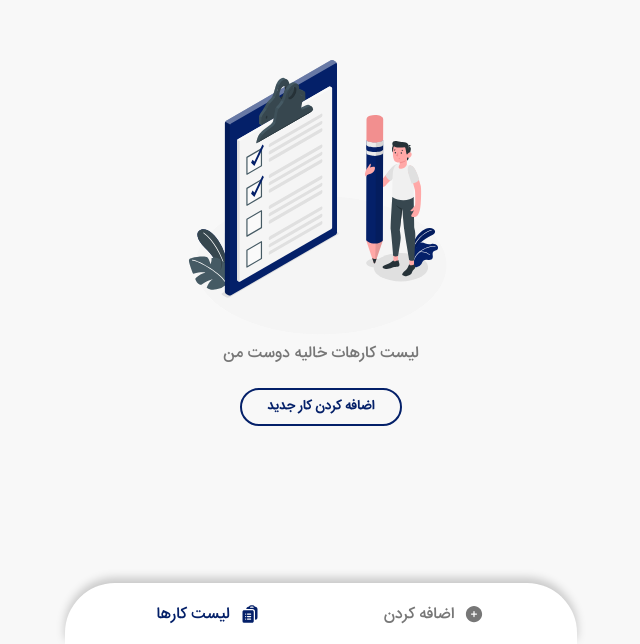
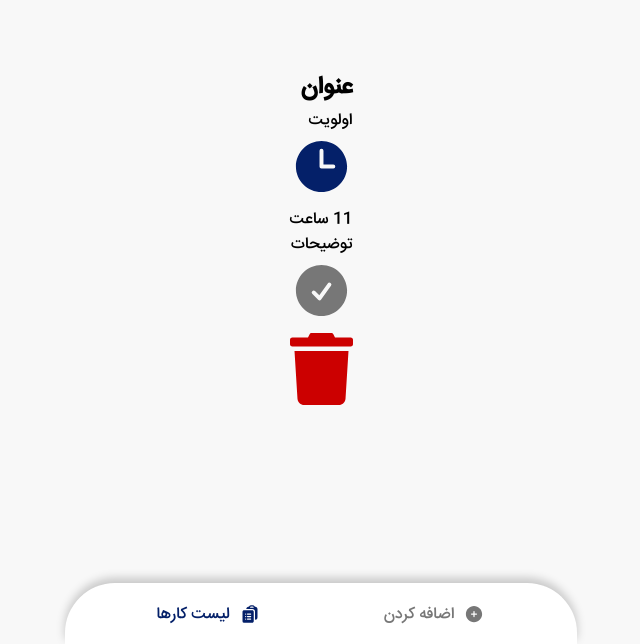
Before and after one commit to mohammad-zolghadr/Faradars-TodoList, a React (Create React App) app: page /list-of-todos in a window 1280 px wide. Shown: the part 156-800 px from the top of the page, without its empty margins (358-998 px from the left). Built offline with nearby package versions, Linux system fonts and the light colour scheme.

Commit message:
S03E04-02

```diff
--- a/src/components/ListOfTodos.js
+++ b/src/components/ListOfTodos.js
@@ -9,7 +9,7 @@ import emptyList from "../assets/images/emptyList.svg";
 import Work from "./Work";
 
 const ListOfTodos = () => {
-  const loadedItems = [];
+  const loadedItems = [252];
   return (
     <div className={style.wlContainer}>
       {loadedItems.length > 0 ? (
--- a/src/components/Work.js
+++ b/src/components/Work.js
@@ -1,7 +1,27 @@
 import React from "react";
 
+// Icon
+import IconClockOn from "../assets/images/clock-on.svg";
+import IconCheckOn from "../assets/images/check-on.svg";
+import IconCheckOff from "../assets/images/check-off.svg";
+import IconTrash from "../assets/images/trash.svg";
+
 const Work = () => {
-  return <div>Work</div>;
+  return (
+    <div>
+      <h2>عنوان</h2>
+      <span>اولویت</span>
+      <div>
+        <img src={IconClockOn} />
+        <span>11 ساعت</span>
+      </div>
+      <p>توضیحات</p>
+      <div>
+        <img src={IconCheckOff} />
+        <img src={IconTrash} />
+      </div>
+    </div>
+  );
 };
 
 export default Work;
```
